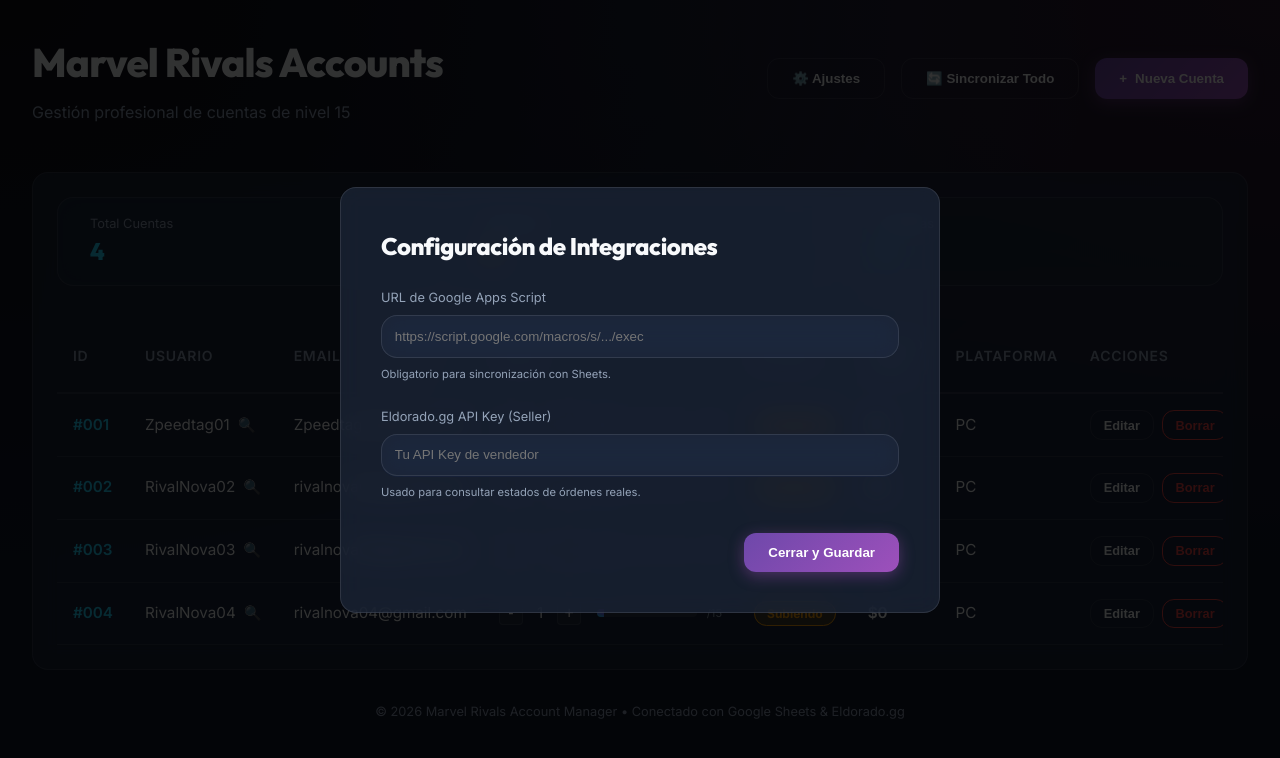
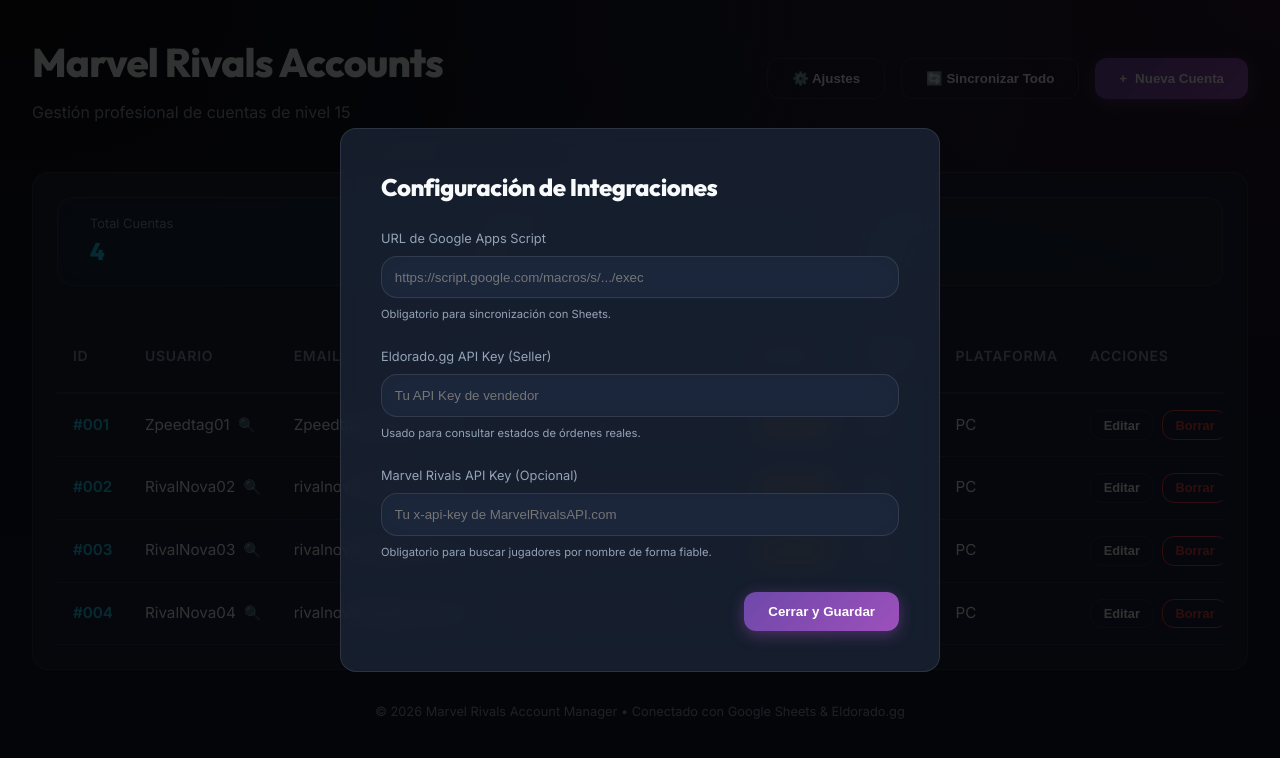
Before and after one commit to zpeedy0818/Proyecto-Rivals, a React (Vite) app: page / in a window 1280 px wide. Both pictures are taken after a click on the button "⚙️ Ajustes". Shown: the top 758 px of the page. Built offline with nearby package versions, Linux system fonts and the light colour scheme.

Commit message:
Fixed bug in user stats search

```diff
--- a/src/App.jsx
+++ b/src/App.jsx
@@ -18,7 +18,7 @@
 
   const [settings, setSettings] = useState(() => {
     const saved = localStorage.getItem('marvel_settings')
-    return saved ? JSON.parse(saved) : { sheetsUrl: '', eldoradoKey: '' }
+    return saved ? JSON.parse(saved) : { sheetsUrl: '', eldoradoKey: '', rivalsKey: '' }
   })
 
   const [isModalOpen, setIsModalOpen] = useState(false)
@@ -115,7 +115,7 @@
     }
 
     try {
-      const data = await rivalsService.fetchPlayerStats(account.usuario_cuenta);
+      const data = await rivalsService.fetchPlayerStats(account.usuario_cuenta, settings.rivalsKey);
       if (data) {
         const updatedAccount = {
           ...account,
@@ -399,12 +399,20 @@
               <p style={{ fontSize: '0.7rem', color: 'var(--text-muted)', marginTop: '0.5rem' }}>Obligatorio para sincronización con Sheets.</p>
             </div>
 
-            <div style={{ marginBottom: '2rem' }}>
+            <div style={{ marginBottom: '1.5rem' }}>
               <label style={{ display: 'block', marginBottom: '0.5rem', color: 'var(--text-muted)', fontSize: '0.8rem' }}>Eldorado.gg API Key (Seller)</label>
               <input type="password" className="glass" style={{ width: '100%', padding: '0.8rem', color: 'white' }}
                 placeholder="Tu API Key de vendedor"
                 value={settings.eldoradoKey} onChange={e => setSettings({ ...settings, eldoradoKey: e.target.value })} />
               <p style={{ fontSize: '0.7rem', color: 'var(--text-muted)', marginTop: '0.5rem' }}>Usado para consultar estados de órdenes reales.</p>
+            </div>
+
+            <div style={{ marginBottom: '2rem' }}>
+              <label style={{ display: 'block', marginBottom: '0.5rem', color: 'var(--text-muted)', fontSize: '0.8rem' }}>Marvel Rivals API Key (Opcional)</label>
+              <input type="password" className="glass" style={{ width: '100%', padding: '0.8rem', color: 'white' }}
+                placeholder="Tu x-api-key de MarvelRivalsAPI.com"
+                value={settings.rivalsKey} onChange={e => setSettings({ ...settings, rivalsKey: e.target.value })} />
+              <p style={{ fontSize: '0.7rem', color: 'var(--text-muted)', marginTop: '0.5rem' }}>Obligatorio para buscar jugadores por nombre de forma fiable.</p>
             </div>
 
             <div style={{ display: 'flex', gap: '1rem', justifyContent: 'flex-end' }}>
--- a/src/services/rivalsService.js
+++ b/src/services/rivalsService.js
@@ -2,20 +2,30 @@
     /**
      * Fetches player statistics from the unofficial Marvel Rivals API.
      * @param {string} username - The player's in-game name.
+     * @param {string} apiKey - Optional API key for MarvelRivalsAPI.com.
      * @returns {Promise<Object>} - Player data including level and basic stats.
      */
-    fetchPlayerStats: async (username) => {
+    fetchPlayerStats: async (username, apiKey = '') => {
         if (!username) return null;
 
         try {
+            const headers = {
+                'Accept': 'application/json'
+            };
+
+            if (apiKey) {
+                headers['x-api-key'] = apiKey;
+            }
+
             // Using the unoffical API endpoint
-            // Note: This is a public community API and might have rate limits or CORS restrictions
             const response = await fetch(`https://marvelrivalsapi.com/api/v1/find-player/${encodeURIComponent(username)}`, {
                 method: 'GET',
-                headers: {
-                    'Accept': 'application/json'
-                }
+                headers: headers
             });
+
+            if (response.status === 401 || response.status === 403) {
+                throw new Error('API Key inválida o requerida por la API externa');
+            }
 
             if (!response.ok) {
                 throw new Error('No se pudo encontrar el jugador o la API está saturada');
```
